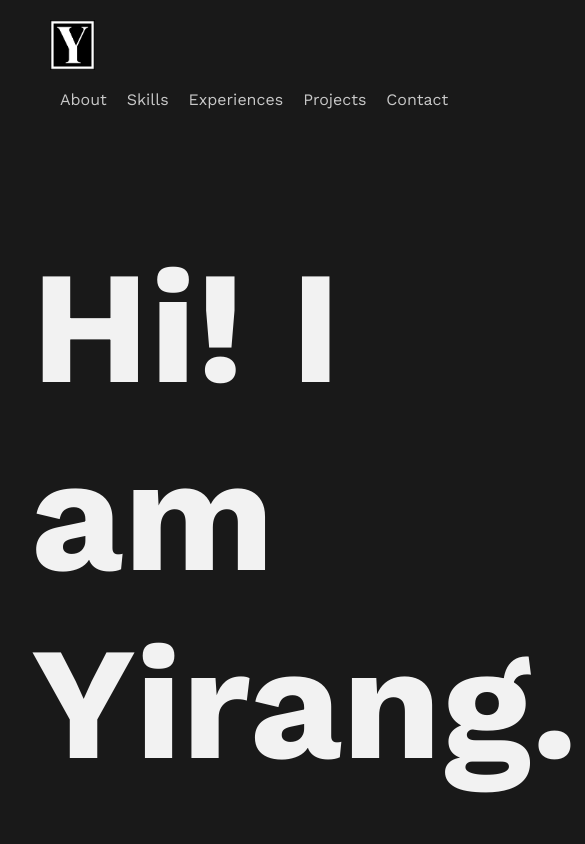
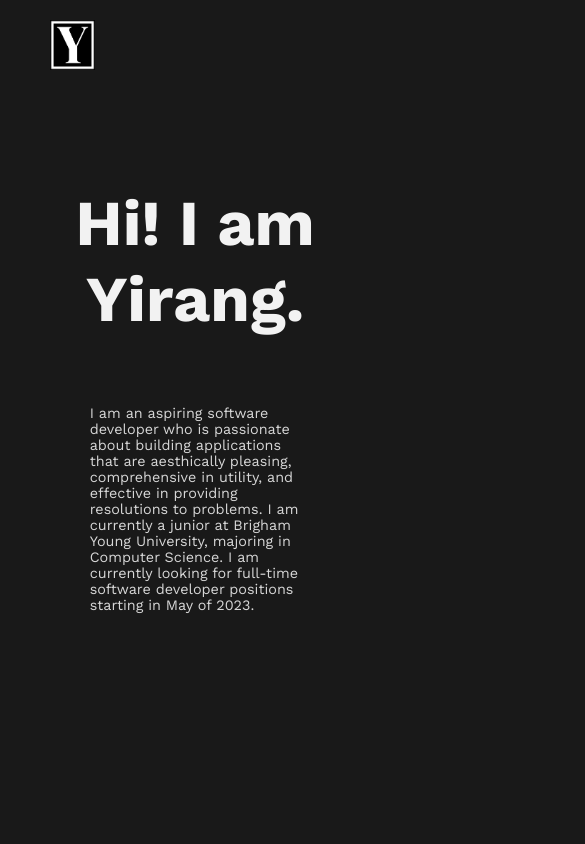
Before and after one commit to Yi-99/Portfolio, a React (Create React App) app: page / in a window 390 px wide. Shown: the top 844 px of the page, 585 px wide, since content can reach past the window. Built offline with nearby package versions, Linux system fonts and the light colour scheme; some icons are missing.

Commit message:
Responsive In Progress

```diff
--- a/src/App.css
+++ b/src/App.css
@@ -10,8 +10,8 @@
 section {
   min-height: 90vh;
   min-width: 100vw;
-  display: grid;
-  align-content: center;
-  place-items: center;
+  display: flex;
+  align-items: center;;
+  justify-content: center;
   margin-bottom: 150px;
 }
--- a/src/components/About.js
+++ b/src/components/About.js
@@ -26,7 +26,7 @@ const About = () => {
 
   return (
     <div className='about_container'>
-      <div className='hidden'>
+      <div className='about_intro hidden'>
         <h1 className='about_header'>
           Hi! I am <span className="name">Yirang.</span>
         </h1>
--- a/src/components/Navbar.js
+++ b/src/components/Navbar.js
@@ -1,5 +1,6 @@
 import styles from './styles.scss';
 import logo from '../assets/y-logo.png';
+import { Icon } from '@iconify/react';
 
 const Navbar = () => {
   return (
@@ -9,8 +10,11 @@ const Navbar = () => {
           <img className="logo" src={logo} alt="logo" />
         </a>
       </div>
+      <div className="navbar_toggle">
+        <Icon className="navbar_icon" icon="uil:bars" color="white" />
+      </div>
       <div className="menu">
-        <ul>
+        <ul className='menu_list'>
           <li>
             <a className="menu_item item1 animate__animated animate__zoomIn" href="#about">About</a>
           </li>
@@ -28,6 +32,22 @@ const Navbar = () => {
           </li>
         </ul>
       </div>
+      <div className="dropdown_menu">
+        <ul className='drop_menu_list'>
+          <li>
+
+          </li>
+          <li>
+
+          </li>
+          <li>
+
+          </li>
+          <li>
+
+          </li>
+        </ul>
+      </div>
     </div>
   )
 }
--- a/src/components/styles.scss
+++ b/src/components/styles.scss
@@ -11,7 +11,6 @@
 .navbar_container {
     display: flex;
     flex-direction: row;
-    flex-wrap: wrap;
     justify-content: space-between;
     align-items: center;
     width: 100vw;
@@ -38,6 +37,11 @@
     padding: 0 50px 0 50px;
 }
 
+.navbar_toggle {
+	display: none;
+}
+
+
 // menu slide in animation
 @keyframes slideInLeft {
     0% {
@@ -52,13 +56,13 @@
 .menu {
     display: flex;
     flex-direction: row;
-
+	padding: 0px 50px 0px 50px;
     ul {
         display: flex;
         flex-direction: row;
         list-style-type: none;
         float: left;
-        padding: 0px 50px 0px 50px;
+
         li {
             .menu_item {
                 color: rgb(200, 200, 200);
@@ -76,8 +80,35 @@
             .item2 { animation-delay: 0.5s; }
             .item3 { animation-delay: 0.75s; }
             .item4 { animation-delay: 1.25s; }
+
         }
     }
+}
+
+.toggle-button {
+	position: absolute;
+	top: 0.75rem;
+	right: 1rem;
+	display: none;
+	flex-direction: column;
+	justify-content: space-between;
+	width: 30px;
+	height: 21px;
+
+	.bar {
+		height: 3px;
+		width: 100%;
+		background-color: white;
+		border-radius: 10px;
+	}
+}
+
+.dropdown_menu {
+	display: none;
+}
+
+.drop_menu_list {
+	list-style-type: none;
 }
 
 /* ----------------------------ABOUT----------------------------- */
@@ -133,6 +164,23 @@
 	transform: translateX(0);
 }
 
+@media(max-width: 767px) {
+	.about_container {
+		width: 90%;
+		display: flex;
+		flex-direction: column;
+		justify-content: center;
+		align-items: center;
+	}
+	.about_header {
+		font-size: 4rem !important;
+		text-align: center !important;
+	}
+	.about_me {
+		font-size: 0.9rem !important;
+	}
+}
+
 /* ----------------------------SKILLS----------------------------- */
 .skills_container {
 	width: 60%;
@@ -178,6 +226,9 @@
 	}
 	li:nth-child(5) {
 		animation-delay: 1.25s;
+	}
+	li:nth-child(6) {
+		animation-delay: 1.5s
 	}
 }
 
@@ -376,6 +427,10 @@ circle {
 	box-shadow:rgb(0, 0, 0) 5px 5px 10px;
 	align-items: center;
 	animation-delay: .25s;
+
+	@media(max-width:767px) {
+		width: 25em;
+	}
 }
 
 .card span {
@@ -439,6 +494,11 @@ circle {
 	transition: .25s ease-in-out;
 	text-decoration: none;
 	margin: 10px 10px 10px 10px;
+
+	@media(max-width:767px) {
+		padding: 5px 10px;
+		font-size: 12px;
+	}
 }
 
 .card .button:hover {
@@ -476,6 +536,11 @@ circle {
 
 .project_card {
 	width: 30em;
+
+	@media(max-width: 767px) {
+		width: 20em;
+	}
+
 	padding: 20px 0 20px 0;
 	background: #171717;
 	transition: 1s ease-in-out;
@@ -501,8 +566,9 @@ circle {
 
 .title {
 	margin-bottom: 0px;
-	font-size: 30px;
+	font-size: 25px;
 	margin-top: 0px;
+	padding: 0 10px 0 10px;
 }
 
 
@@ -529,3 +595,79 @@ circle {
 		text-shadow: 0 0 10px #fff, 0 0 20px #fff, 0 0 40px #fff;
 	}
 }
+
+/* ----------------------------MEDIA QUERY----------------------------- */
+/* NAVBAR */
+@media(max-width: 767px) {
+	.navbar_toggle {
+		display: flex;
+		margin-left: auto;
+	}
+
+	.menu_list {
+		display: none !important;
+	}
+
+	.navbar_container {
+		flex-direction: row;
+		align-items: center;
+		justify-content: space-between !important;
+		margin: 0;
+	}
+}
+/* ABOUT */
+@media(max-width: 767px) {
+	.about_container {
+		width: 90%;
+		display: flex;
+		flex-direction: column;
+		justify-content: center;
+		align-items: center;
+	}
+	.about_header {
+		font-size: 4rem !important;
+		text-align: center !important;
+	}
+	.about_me {
+		font-size: 0.9rem !important;
+	}
+}
+/* SKILLS */
+@media(max-width: 767px) {
+	.skills_container {
+		width: 90%;
+		display: flex;
+		flex-direction: column;
+		justify-content: center;
+		align-items: center;
+	}
+}
+/* EXPERIENCE */
+@media(max-width: 767px) {
+	.exp_container {
+		width: 90%;
+		display: flex;
+		flex-direction: column;
+		justify-content: center;
+		align-items: center;
+	}
+}
+/* PROJECT */
+@media(max-width: 767px) {
+	.project_container {
+		width: 90%;
+		display: flex;
+		flex-direction: column;
+		justify-content: center;
+		align-items: center;
+	}
+}/* CONTACT */
+@media(max-width: 767px) {
+	.contact_container {
+		width: 90%;
+		display: flex;
+		flex-direction: column;
+		justify-content: center;
+		align-items: center;
+	}
+}
```
